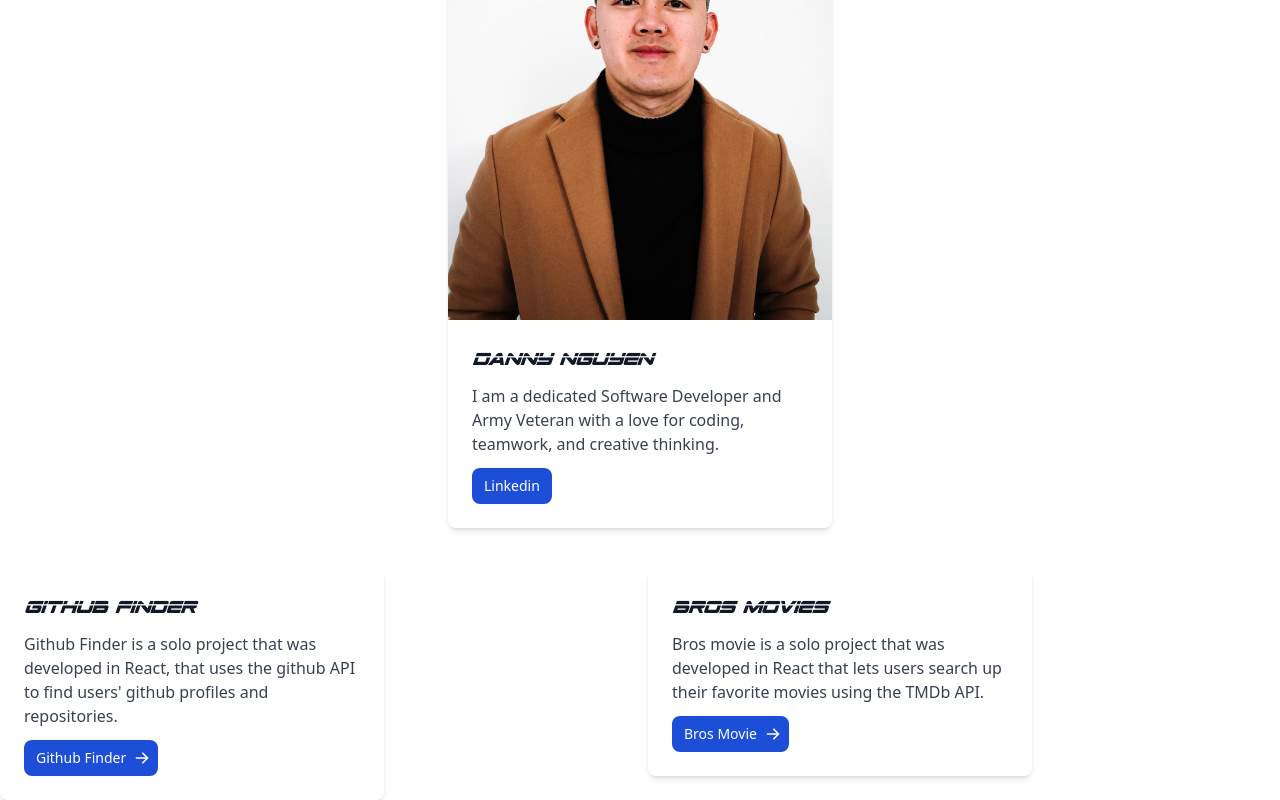
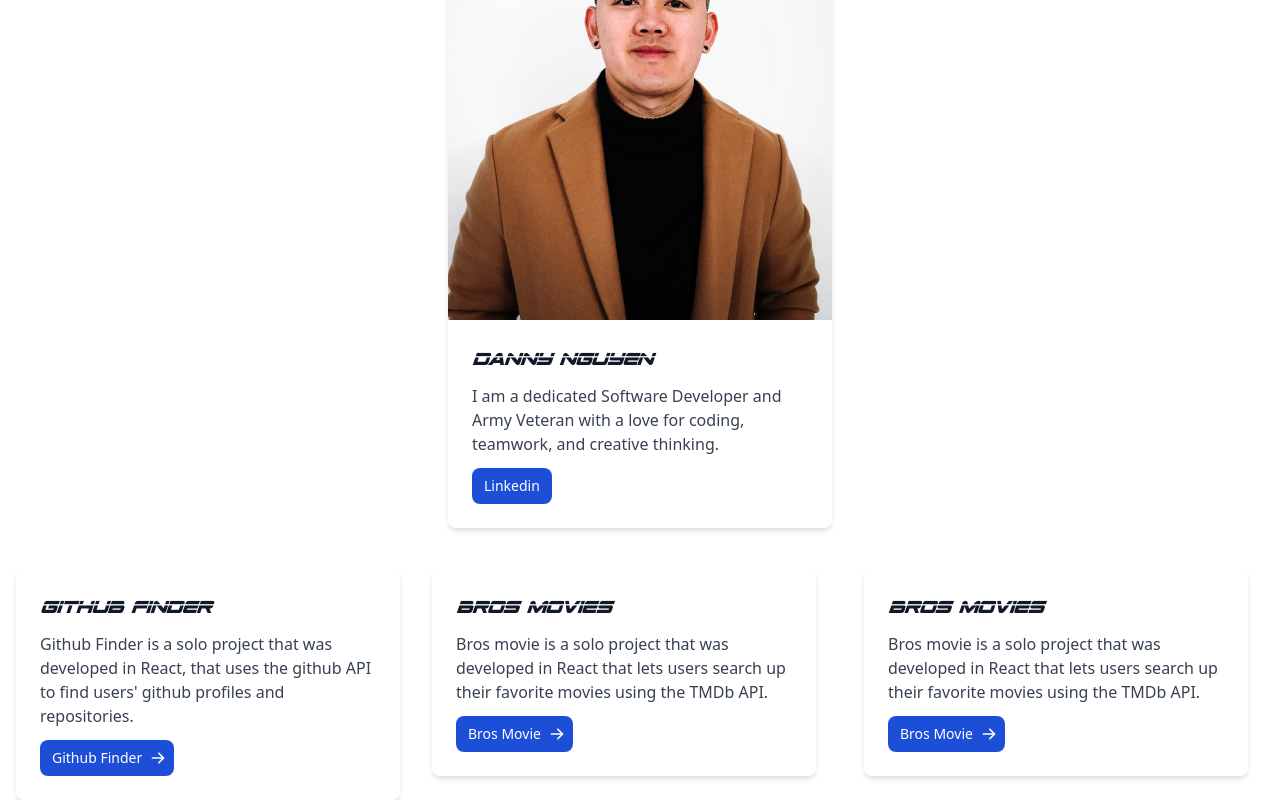
Before and after one commit to nightzillla/nightzillla-project, a React (Create React App) app: page /aboutme in a window 1280 px wide. Shown: the part 276-1076 px from the top of the page. Built offline with nearby package versions, Linux system fonts and the light colour scheme.

Commit message:
updating profile cards

```diff
--- a/src/pages/Projects/ProfileCards/GithhubFinder.js
+++ b/src/pages/Projects/ProfileCards/GithhubFinder.js
@@ -3,7 +3,7 @@ import React from 'react'
 function GithhubFinder() {
   return (
     <>
-        <div class="github-Finder-Card">
+        <div class="github-Finder-Card pl-4">
               <div class="rounded-lg shadow-lg bg-white max-w-sm shadow-md dark:bg-gray-800 dark:border-gray-700">
                 <div class="p-6">
                   <h5 class="mb-2 text-2xl font-bold tracking-tight text-gray-900 dark:text-white">Github Finder</h5>
--- a/src/pages/Projects/ProfileCards/ProfileCard.js
+++ b/src/pages/Projects/ProfileCards/ProfileCard.js
@@ -22,4 +22,5 @@ function ProfileCard() {
   )
 }
 
+
 export default ProfileCard
--- a/src/pages/Projects/Projects.js
+++ b/src/pages/Projects/Projects.js
@@ -11,8 +11,10 @@ function Projects() {
         <GalleryNavBar/>
           <div class="container">
             <ProfileCard/>
-              <div class= "grid grid-cols-2 grid-flow-col gap-4">
+            {/* <div class= "grid grid-cols-2 grid-flow-col gap-4"></div> */}
+              <div class= "grid grid-cols-3 gap-4">
                 <GithhubFinder/>
+                <BrosMovies/>
                 <BrosMovies/>
               </div>{/* END OF GRID ROW*/}
           </div> {/* END OF CONTAINER */}
```
